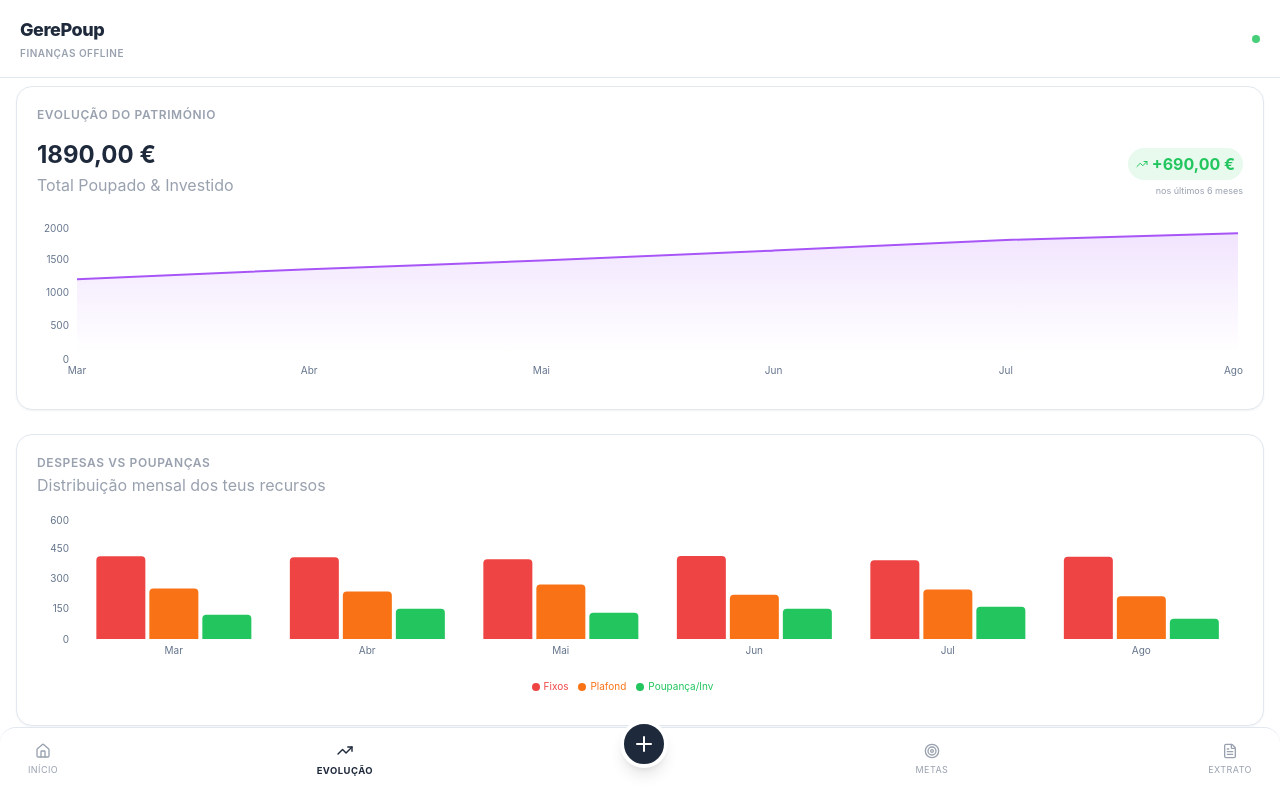
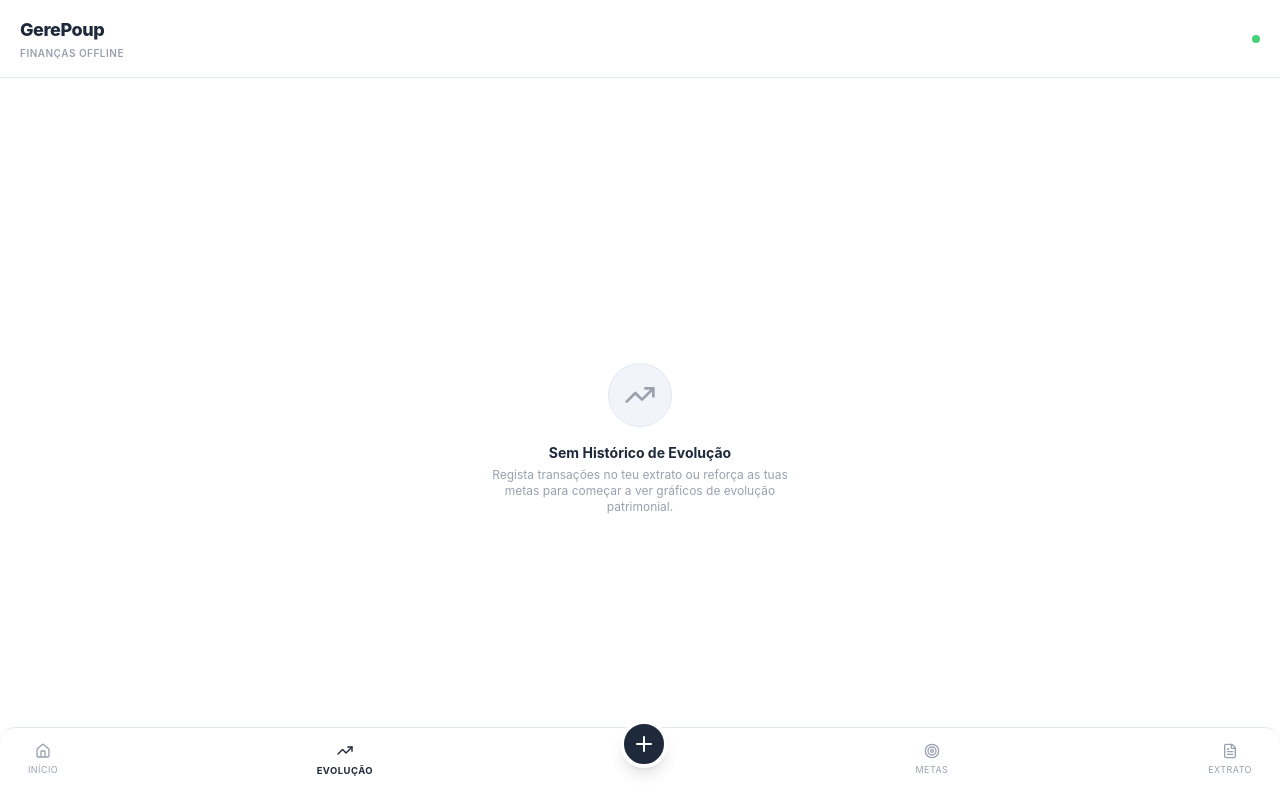
Before and after one commit to Gabusuck/money-manager, a React (Vite) app: page / in a window 1280 px wide. Both pictures are taken after a click on the button "EVOLUÇÃO". Built offline with nearby package versions, Linux system fonts and the light colour scheme.

Commit message:
feat: clear all mock data and add a start from scratch clear data option

```diff
--- a/src/App.tsx
+++ b/src/App.tsx
@@ -204,6 +204,16 @@ function App() {
     await saveBudget(newBudget);
   };
 
+  // Handler para limpar todos os dados e recomeçar do zero
+  const handleClearAllData = async () => {
+    if (window.confirm('Tens a certeza que queres apagar todos os dados e começar do zero? Esta ação é irreversível.')) {
+      const { clear } = await import('idb-keyval');
+      await clear();
+      localStorage.clear();
+      window.location.reload();
+    }
+  };
+
   // Render da view selecionada na dock
   const renderActiveView = () => {
     switch (currentTab) {
@@ -216,7 +226,7 @@ function App() {
           />
         );
       case 'evolution':
-        return <Evolution />;
+        return <Evolution transactions={transactions} />;
       case 'goals':
         return (
           <Goals
@@ -329,6 +339,7 @@ function App() {
         onClose={() => setIsBudgetOpen(false)}
         budget={budget}
         onSaveBudget={handleSaveBudget}
+        onClearAllData={handleClearAllData}
       />
 
     </div>
--- a/src/components/BudgetModal.tsx
+++ b/src/components/BudgetModal.tsx
@@ -7,6 +7,7 @@ interface BudgetModalProps {
   onClose: () => void;
   budget: BudgetAllocation;
   onSaveBudget: (budget: BudgetAllocation) => void;
+  onClearAllData: () => void;
 }
 
 export const BudgetModal: React.FC<BudgetModalProps> = ({
@@ -14,6 +15,7 @@ export const BudgetModal: React.FC<BudgetModalProps> = ({
   onClose,
   budget,
   onSaveBudget,
+  onClearAllData,
 }) => {
   const [salary, setSalary] = useState(budget.salary);
   const [fixos, setFixos] = useState(budget.fixos);
@@ -185,6 +187,15 @@ export const BudgetModal: React.FC<BudgetModalProps> = ({
           >
             Guardar Configuração
           </button>
+
+          {/* Resetar Dados */}
+          <button
+            type="button"
+            onClick={onClearAllData}
+            className="w-full py-2.5 text-xxs font-bold text-cat-red hover:bg-red-50 border border-red-200 rounded-xl transition-custom"
+          >
+            Limpar Todos os Dados e Recomeçar do Zero
+          </button>
         </form>
       </div>
     </div>
--- a/src/components/Evolution.tsx
+++ b/src/components/Evolution.tsx
@@ -11,17 +11,94 @@ import {
   Legend
 } from 'recharts';
 import { TrendingUp, BarChart2 } from 'lucide-react';
-import { MOCK_HISTORY } from '../mockData';
+import type { Transaction } from '../types';
 
-export const Evolution: React.FC = () => {
+interface EvolutionProps {
+  transactions: Transaction[];
+}
+
+export const Evolution: React.FC<EvolutionProps> = ({ transactions }) => {
   const formatEuro = (value: number) => {
     return new Intl.NumberFormat('pt-PT', { style: 'currency', currency: 'EUR' }).format(value);
   };
 
-  // Calcular estatísticas com base no mock de histórico
-  const latestMonth = MOCK_HISTORY[MOCK_HISTORY.length - 1];
-  const firstMonth = MOCK_HISTORY[0];
+  // Gerar os últimos 6 meses de forma dinâmica
+  const getLast6Months = () => {
+    const months = [];
+    const monthNames = ['Jan', 'Fev', 'Mar', 'Abr', 'Mai', 'Jun', 'Jul', 'Ago', 'Set', 'Out', 'Nov', 'Dez'];
+
+    for (let i = 5; i >= 0; i--) {
+      const d = new Date();
+      // Ajustar mês
+      d.setMonth(d.getMonth() - i);
+      months.push({
+        year: d.getFullYear(),
+        monthIndex: d.getMonth(),
+        name: monthNames[d.getMonth()]
+      });
+    }
+    return months;
+  };
+
+  const last6Months = getLast6Months();
+
+  // Calcular o histórico acumulado antes do período exibido
+  const getSavingsBefore = (limitDate: Date) => {
+    return transactions
+      .filter(tx => {
+        const txDate = new Date(tx.date);
+        return (tx.category === 'Poupança' || tx.category === 'Investimento') && txDate < limitDate;
+      })
+      .reduce((sum, tx) => sum + tx.amount, 0);
+  };
+
+  const firstMonthDate = new Date(last6Months[0].year, last6Months[0].monthIndex, 1);
+  let accumulatedSavings = getSavingsBefore(firstMonthDate);
+
+  const historyData = last6Months.map(m => {
+    // Filtrar transações pertencentes a este ano e mês
+    const txsInMonth = transactions.filter(tx => {
+      const txDate = new Date(tx.date);
+      return txDate.getFullYear() === m.year && txDate.getMonth() === m.monthIndex;
+    });
+
+    const fixos = txsInMonth.filter(tx => tx.category === 'Fixos').reduce((sum, tx) => sum + tx.amount, 0);
+    const plafond = txsInMonth.filter(tx => ['Transportes', 'Lazer', 'Outros'].includes(tx.category)).reduce((sum, tx) => sum + tx.amount, 0);
+    const poupanca = txsInMonth.filter(tx => ['Poupança', 'Investimento'].includes(tx.category)).reduce((sum, tx) => sum + tx.amount, 0);
+
+    accumulatedSavings += poupanca;
+
+    return {
+      name: m.name,
+      fixos,
+      plafond,
+      poupanca,
+      poupancaAcumulada: accumulatedSavings
+    };
+  });
+
+  const latestMonth = historyData[historyData.length - 1];
+  const firstMonth = historyData[0];
   const totalGrowth = latestMonth.poupancaAcumulada - firstMonth.poupancaAcumulada;
+
+  // Só mostra gráficos se houver pelo menos uma transação no sistema
+  const hasData = transactions.length > 0;
+
+  if (!hasData) {
+    return (
+      <div className="flex-1 flex flex-col items-center justify-center p-8 text-center space-y-4">
+        <div className="w-16 h-16 rounded-full bg-brand-gray border border-brand-border flex items-center justify-center text-gray-400">
+          <TrendingUp className="w-8 h-8" />
+        </div>
+        <div className="space-y-1">
+          <h3 className="text-sm font-bold text-brand-dark">Sem Histórico de Evolução</h3>
+          <p className="text-xs text-gray-400 max-w-xs mx-auto">
+            Regista transações no teu extrato ou reforça as tuas metas para começar a ver gráficos de evolução patrimonial.
+          </p>
+        </div>
+      </div>
+    );
+  }
 
   return (
     <div className="flex-1 overflow-y-auto no-scrollbar px-4 pb-24 space-y-6">
@@ -47,7 +124,7 @@ export const Evolution: React.FC = () => {
         {/* Gráfico de Área: Poupança Acumulada */}
         <div className="h-44 w-full pt-2">
           <ResponsiveContainer width="100%" height="100%">
-            <AreaChart data={MOCK_HISTORY} margin={{ top: 5, right: 5, left: -20, bottom: 0 }}>
+            <AreaChart data={historyData} margin={{ top: 5, right: 5, left: -20, bottom: 0 }}>
               <defs>
                 <linearGradient id="colorAcumulada" x1="0" y1="0" x2="0" y2="1">
                   <stop offset="5%" stopColor="#a855f7" stopOpacity={0.15}/>
@@ -92,7 +169,7 @@ export const Evolution: React.FC = () => {
         {/* Gráfico de Barras */}
         <div className="h-48 w-full">
           <ResponsiveContainer width="100%" height="100%">
-            <BarChart data={MOCK_HISTORY} margin={{ top: 5, right: 5, left: -20, bottom: 0 }}>
+            <BarChart data={historyData} margin={{ top: 5, right: 5, left: -20, bottom: 0 }}>
               <XAxis
                 dataKey="name"
                 axisLine={false}
@@ -129,9 +206,8 @@ export const Evolution: React.FC = () => {
           <BarChart2 className="w-4 h-4 text-brand-dark" /> Observações do Mês
         </h4>
         <ul className="text-xxs text-gray-500 space-y-2 list-disc pl-4">
-          <li>As tuas despesas fixas mantiveram-se estáveis nos 400€. Bom trabalho a negociar as faturas.</li>
-          <li>A tua taxa de poupança atual é de **28%**, o que está acima da recomendação tradicional de 20%.</li>
-          <li>Se mantiveres o ritmo atual do Plafond Real, vais completar a meta da "Smart TV" no próximo mês!</li>
+          <li>As dicas e observações serão atualizadas à medida que registares dados de despesas e poupanças.</li>
+          <li>Podes definir os limites de orçamentos ideais clicando no botão de referência no ecrã de início.</li>
         </ul>
       </div>
 
--- a/src/mockData.ts
+++ b/src/mockData.ts
@@ -1,143 +1,17 @@
 import type { Transaction, BudgetAllocation, SavingGoal } from './types';
 
-// Data atual de referência para os mocks
-const getCurrentDateOffset = (daysAgo: number): string => {
-  const date = new Date();
-  date.setDate(date.getDate() - daysAgo);
-  return date.toISOString().split('T')[0];
+export const MOCK_BUDGET: BudgetAllocation = {
+  salary: 0,
+  fixos: 0,
+  poupanca: 0,
+  investimento: 0,
+  plafondReal: 0
 };
 
-export const MOCK_BUDGET: BudgetAllocation = {
-  salary: 960,
-  fixos: 400,
-  poupanca: 150,
-  investimento: 150,
-  plafondReal: 260
-};
+export const MOCK_GOALS: SavingGoal[] = [];
 
-export const MOCK_GOALS: SavingGoal[] = [
-  {
-    id: 'goal-1',
-    title: 'Smart TV 4K',
-    target: 500,
-    current: 350,
-    category: 'Poupança',
-    deadline: '2026-10-31'
-  },
-  {
-    id: 'goal-2',
-    title: 'Câmara Mirrorless',
-    target: 900,
-    current: 300,
-    category: 'Poupança',
-    deadline: '2026-12-25'
-  },
-  {
-    id: 'goal-3',
-    title: 'Trading 212 (Fundo de Ações)',
-    target: 2000,
-    current: 1200,
-    category: 'Investimento'
-  }
-];
+export const MOCK_TRANSACTIONS: Transaction[] = [];
 
-export const MOCK_TRANSACTIONS: Transaction[] = [
-  // Fixos
-  {
-    id: 'tx-1',
-    description: 'Renda e Condomínio',
-    amount: 350,
-    type: 'expense',
-    category: 'Fixos',
-    date: getCurrentDateOffset(9)
-  },
-  {
-    id: 'tx-2',
-    description: 'Subscrição Netflix / Spotify',
-    amount: 19.99,
-    type: 'expense',
-    category: 'Fixos',
-    date: getCurrentDateOffset(8)
-  },
-  {
-    id: 'tx-3',
-    description: 'Fatura Eletricidade & Água',
-    amount: 38.50,
-    type: 'expense',
-    category: 'Fixos',
-    date: getCurrentDateOffset(7)
-  },
-  // Transportes
-  {
-    id: 'tx-4',
-    description: 'Abastecimento Repsol',
-    amount: 45.00,
-    type: 'expense',
-    category: 'Transportes',
-    date: getCurrentDateOffset(6)
-  },
-  {
-    id: 'tx-5',
-    description: 'Passe Metropolitano',
-    amount: 30.00,
-    type: 'expense',
-    category: 'Transportes',
-    date: getCurrentDateOffset(5)
-  },
-  // Lazer
-  {
-    id: 'tx-6',
-    description: 'Cinema & Jantar fora',
-    amount: 32.40,
-    type: 'expense',
-    category: 'Lazer',
-    date: getCurrentDateOffset(4)
-  },
-  {
-    id: 'tx-7',
-    description: 'Cafés e Lanches fim de semana',
-    amount: 12.50,
-    type: 'expense',
-    category: 'Lazer',
-    date: getCurrentDateOffset(3)
-  },
-  // Outros
-  {
-    id: 'tx-8',
-    description: 'Supermercado Continente',
-    amount: 25.30,
-    type: 'expense',
-    category: 'Outros',
-    date: getCurrentDateOffset(2)
-  },
-  {
-    id: 'tx-9',
-    description: 'Farmácia Wells',
-    amount: 14.20,
-    type: 'expense',
-    category: 'Outros',
-    date: getCurrentDateOffset(1)
-  },
-  // Poupança & Investimento
-  {
-    id: 'tx-10',
-    description: 'Transferência Poupança TV/Câmara',
-    amount: 100.00,
-    type: 'expense',
-    category: 'Poupança',
-    date: getCurrentDateOffset(5)
-  },
-  {
-    id: 'tx-11',
-    description: 'Reforço Portfólio Trading 212',
-    amount: 120.00,
-    type: 'expense',
-    category: 'Investimento',
-    date: getCurrentDateOffset(4)
-  }
-];
-
-// Dados históricos fictícios para a aba "Evolução"
 export interface MonthlyHistory {
   name: string;
   poupanca: number;
@@ -147,11 +21,4 @@ export interface MonthlyHistory {
   poupancaAcumulada: number;
 }
 
-export const MOCK_HISTORY: MonthlyHistory[] = [
-  { name: 'Mar', poupanca: 120, investimento: 100, fixos: 410, plafond: 250, poupancaAcumulada: 1200 },
-  { name: 'Abr', poupanca: 150, investimento: 110, fixos: 405, plafond: 235, poupancaAcumulada: 1350 },
-  { name: 'Mai', poupanca: 130, investimento: 150, fixos: 395, plafond: 270, poupancaAcumulada: 1480 },
-  { name: 'Jun', poupanca: 150, investimento: 130, fixos: 412, plafond: 220, poupancaAcumulada: 1630 },
-  { name: 'Jul', poupanca: 160, investimento: 160, fixos: 390, plafond: 245, poupancaAcumulada: 1790 },
-  { name: 'Ago', poupanca: 100, investimento: 120, fixos: 408, plafond: 212, poupancaAcumulada: 1890 }
-];
+export const MOCK_HISTORY: MonthlyHistory[] = [];
```
